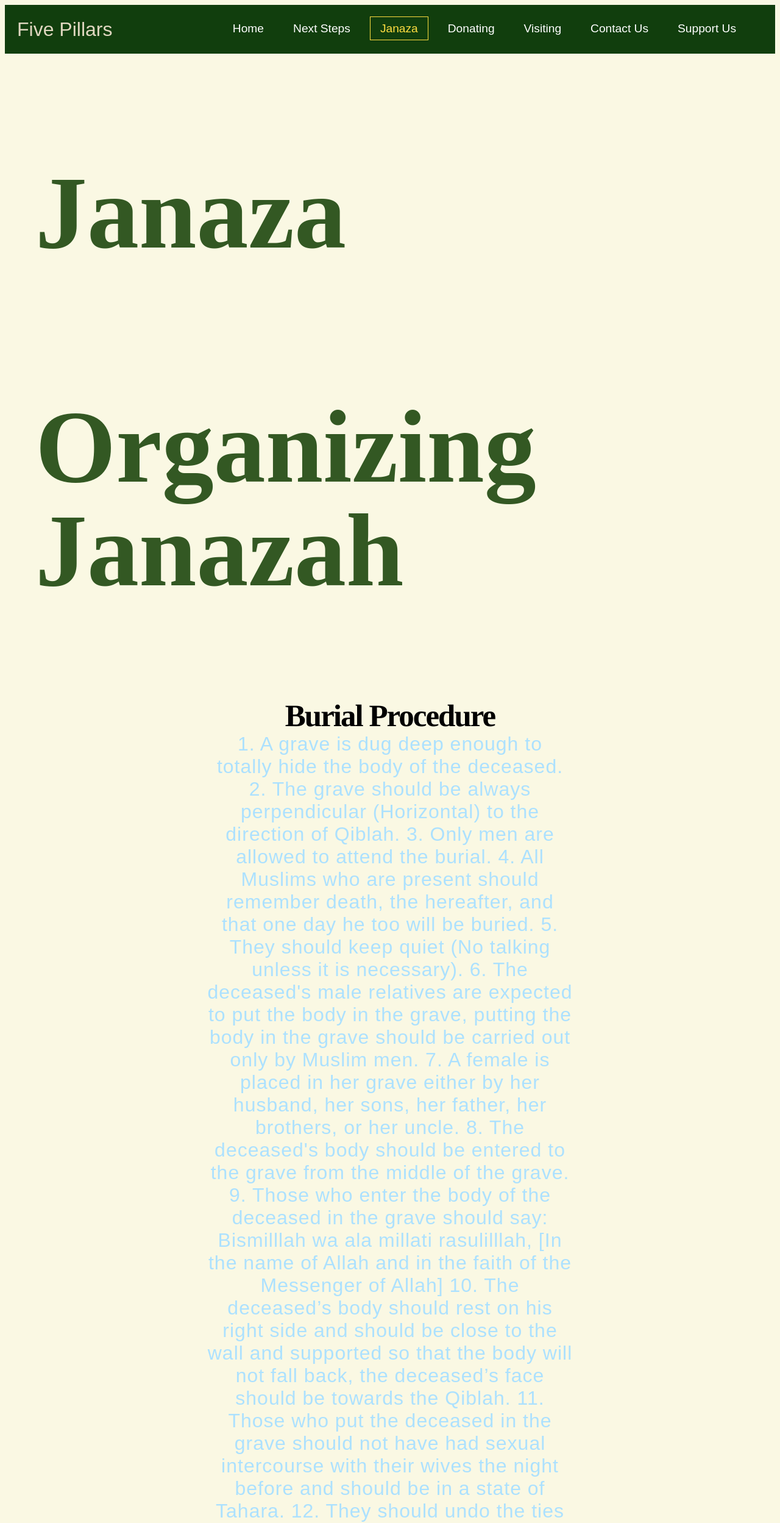
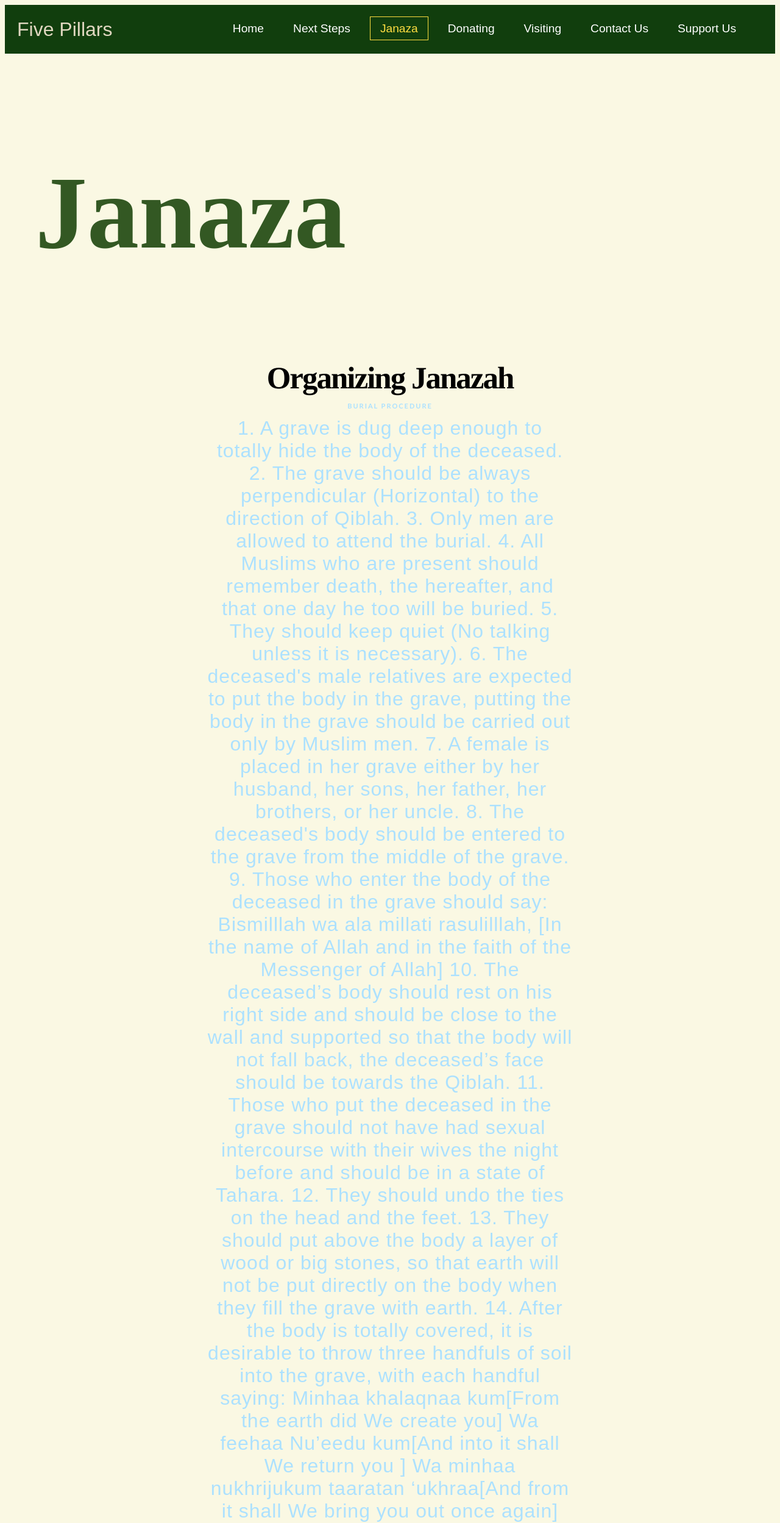
Before and after one commit to yousefh409/five-pillars-website, a React (Create React App) app: page /janaza in a window 1280 px wide. Shown: the top 2498 px of the page at 61% size. Built offline with nearby package versions, Linux system fonts and the light colour scheme.

Commit message:
style changes on Janaza js

```diff
--- a/src/components/Pages/Home.js
+++ b/src/components/Pages/Home.js
@@ -4,7 +4,7 @@ import "./Home.css";
 export const Home = () => {
   return (
     <div>
-      <h1 className="title top">Home</h1>
+      <h1>Home</h1>
     </div>
   );
 };
--- a/src/components/Pages/Janaza.js
+++ b/src/components/Pages/Janaza.js
@@ -5,8 +5,8 @@ export const Janaza = () => {
     <div>
       <h1>Janaza</h1>
 
-      <h1> Organizing Janazah </h1>
-      <h2> Burial Procedure </h2>
+      <h2> Organizing Janazah </h2>
+      <h3> Burial Procedure </h3>
       <p>
       1. A grave is dug deep enough to totally hide the body of the deceased.
       2. The grave should be always perpendicular (Horizontal) to the direction of Qiblah.
@@ -28,7 +28,7 @@ export const Janaza = () => {
       </p>
 
 
-    <h1>Funeral Prayers - Method </h1>
+    <h2>Funeral Prayers - Method </h2>
     <p> Some things to keep in mind:
         <ul> It is preferable that Salatul Janazah be performed outside the Mosque/the Musalla.</ul>
         <ul>All conditions for regular Salat are required in Salatul Janazah such as Tahara, Wudu, clean body and clothes, neeyah (Intention), and facing the Qiblah. </ul>
```
